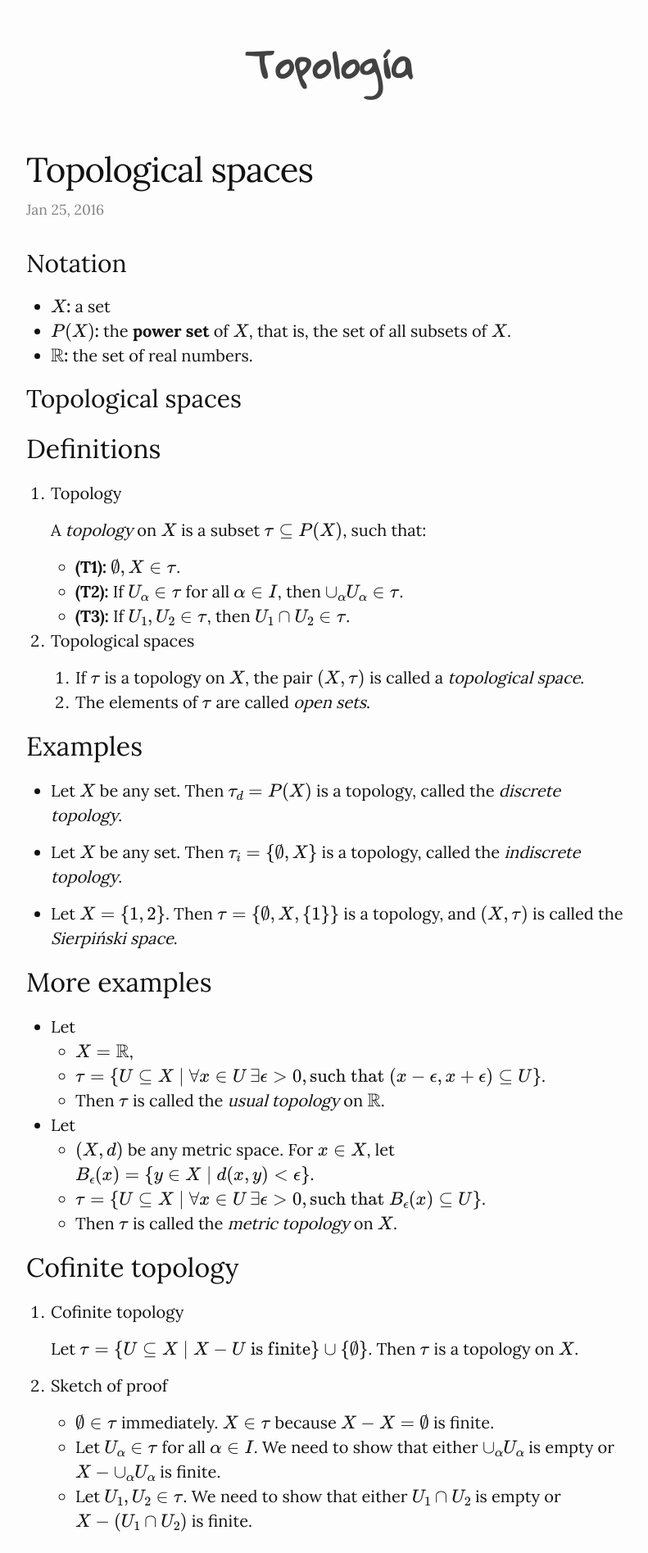
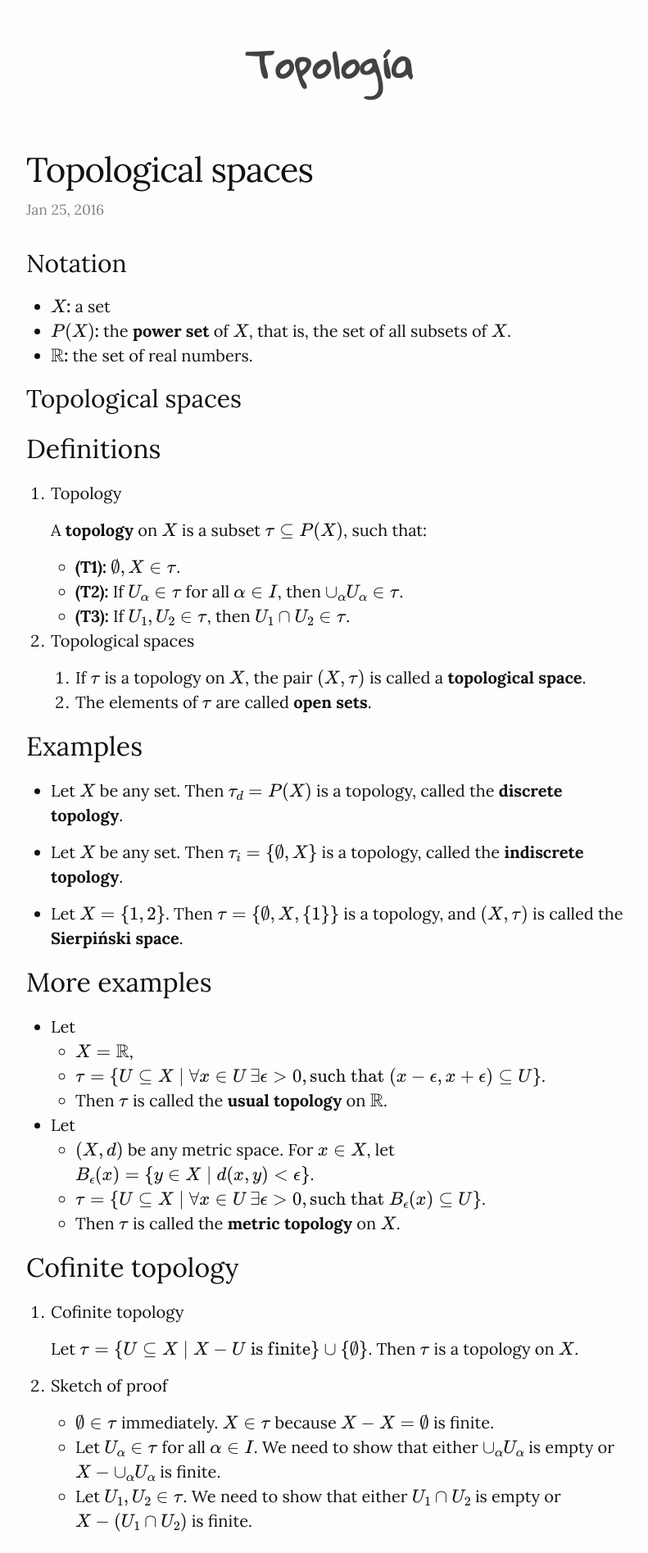
Before and after one commit to rvf0068/topologia, a Jekyll site: the page built from _posts/2016-01-25-topological-spaces.md, in a window 1280 px wide. Shown: the top 1895 px of the page at 82% size, without its empty margins (238-1029 px from the left). Built offline with Jekyll 4.4.1, drawn with Linux system fonts in a browser that asks for light colours; formulas are drawn with MathJax 3; comment, search, counter and statistics services are not loaded.

Commit message:
Emphasize definitions with boldface

```diff
--- a/_posts/2016-01-25-topological-spaces.md
+++ b/_posts/2016-01-25-topological-spaces.md
@@ -22,7 +22,7 @@ categories:
 
 1.  Topology
 
-    A *topology* on $$X$$ is a subset
+    A **topology** on $$X$$ is a subset
     $$\tau\subseteq P(X)$$, such that:
 
     -   **(T1):** $$\emptyset,X\in\tau$$.
@@ -33,19 +33,19 @@ categories:
 2.  Topological spaces
 
     1.  If $$\tau$$ is a topology on $$X$$, the pair $$(X,\tau)$$ is
-        called a *topological space*.
-    2.  The elements of $$\tau$$ are called *open sets*.
+        called a **topological space**.
+    2.  The elements of $$\tau$$ are called **open sets**.
 
 ## Examples
 
 -   Let $$X$$ be any set. Then $$\tau_{d}=P(X)$$ is a topology,
-    called the *discrete topology*.
+    called the **discrete topology**.
 
 -   Let $$X$$ be any set. Then $$\tau_{i}=\{\emptyset,X\}$$ is a
-    topology, called the *indiscrete topology*.
+    topology, called the **indiscrete topology**.
 
 -   Let $$X=\{1,2\}$$. Then $$\tau=\{\emptyset,X,\{1\}\}$$ is a
-    topology, and $$(X,\tau)$$ is called the *Sierpiński space*.
+    topology, and $$(X,\tau)$$ is called the **Sierpiński space**.
 
 ## More examples
 
@@ -53,14 +53,14 @@ categories:
     -   $$X=\mathbb{R}$$,
     -   $$\tau=\{U\subseteq X\mid \forall x\in U\,\exists\epsilon>0,
               \text{such that } (x-\epsilon,x+\epsilon)\subseteq U\}$$.
-    -   Then  $$\tau$$ is called the *usual topology* on $$\mathbb{R}$$.
+    -   Then  $$\tau$$ is called the **usual topology** on $$\mathbb{R}$$.
 
 -   Let
     -   $$(X,d)$$ be any metric space. For $$x\in X$$, let
         $$B_{\epsilon}(x)=\{y\in X\mid d(x,y)<\epsilon\}$$.
     -   $$\tau=\{U\subseteq X\mid \forall x\in U\,\exists\epsilon>0,
               \text{such that } B_{\epsilon}(x)\subseteq U\}$$.
-    -   Then $$\tau$$ is called the *metric topology* on $$X$$.
+    -   Then $$\tau$$ is called the **metric topology** on $$X$$.
 
 ## Cofinite topology
 
@@ -97,7 +97,7 @@ categories:
     a topology on $$X$$.
 6.  Let $$\tau=\{(a,\infty)\mid a\in
           \mathbb{R}\}\cup\{\mathbb{R},\emptyset\}$$. Prove that $$\tau$$
-          is a topology on $$\mathbb{R}$$.
+    is a topology on $$\mathbb{R}$$.
 7.  Let $$a\in X$$, and $$\tau_{a}=\{U\subseteq X\mid a\in
           U\}\cup\{\emptyset\}$$. Prove that $$\tau_{a}$$ is a topology on
     $$X$$.
```
Also changed, not shown: _posts/2016-01-26-bases.md (+1 -1 lines), 2 other files.
